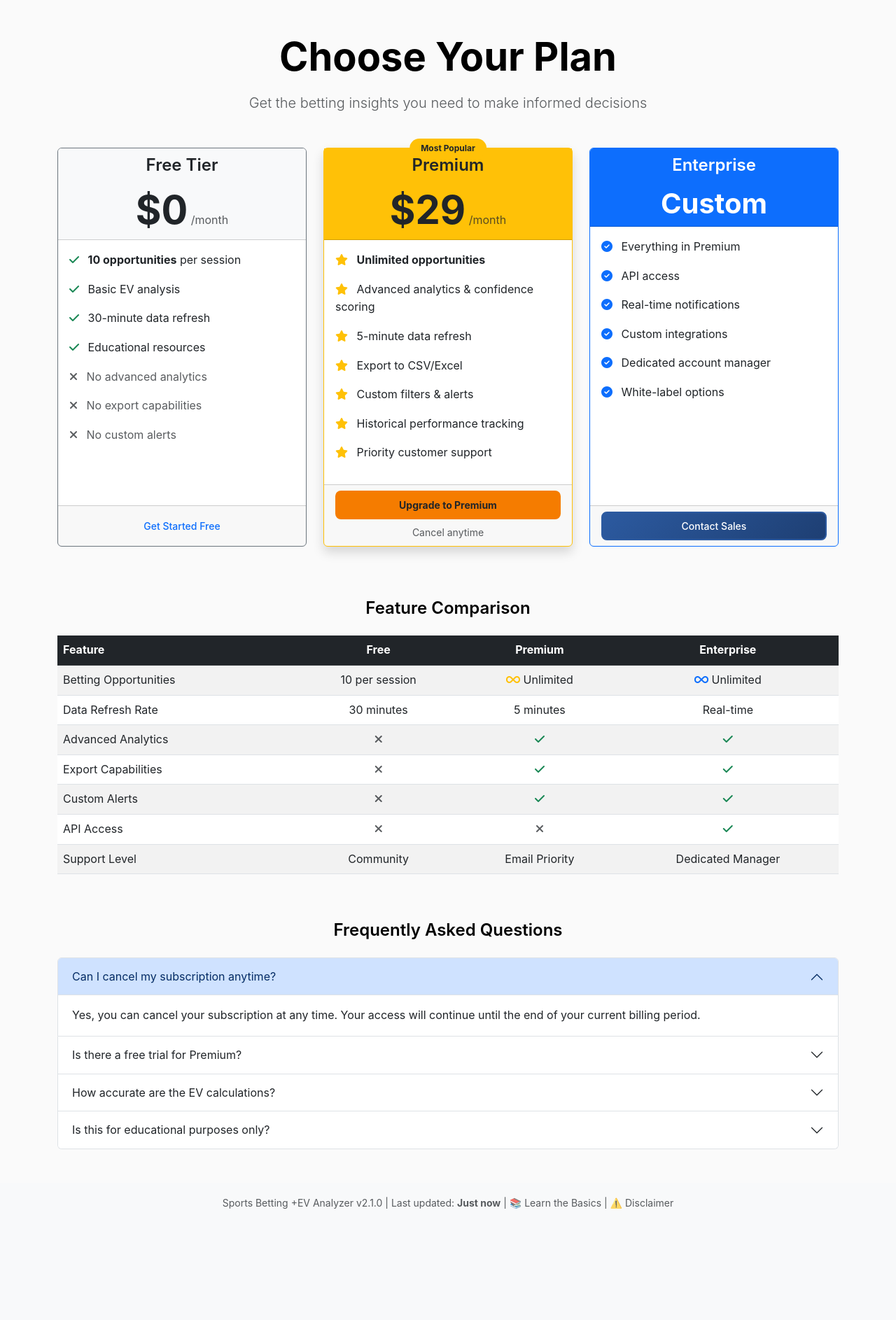
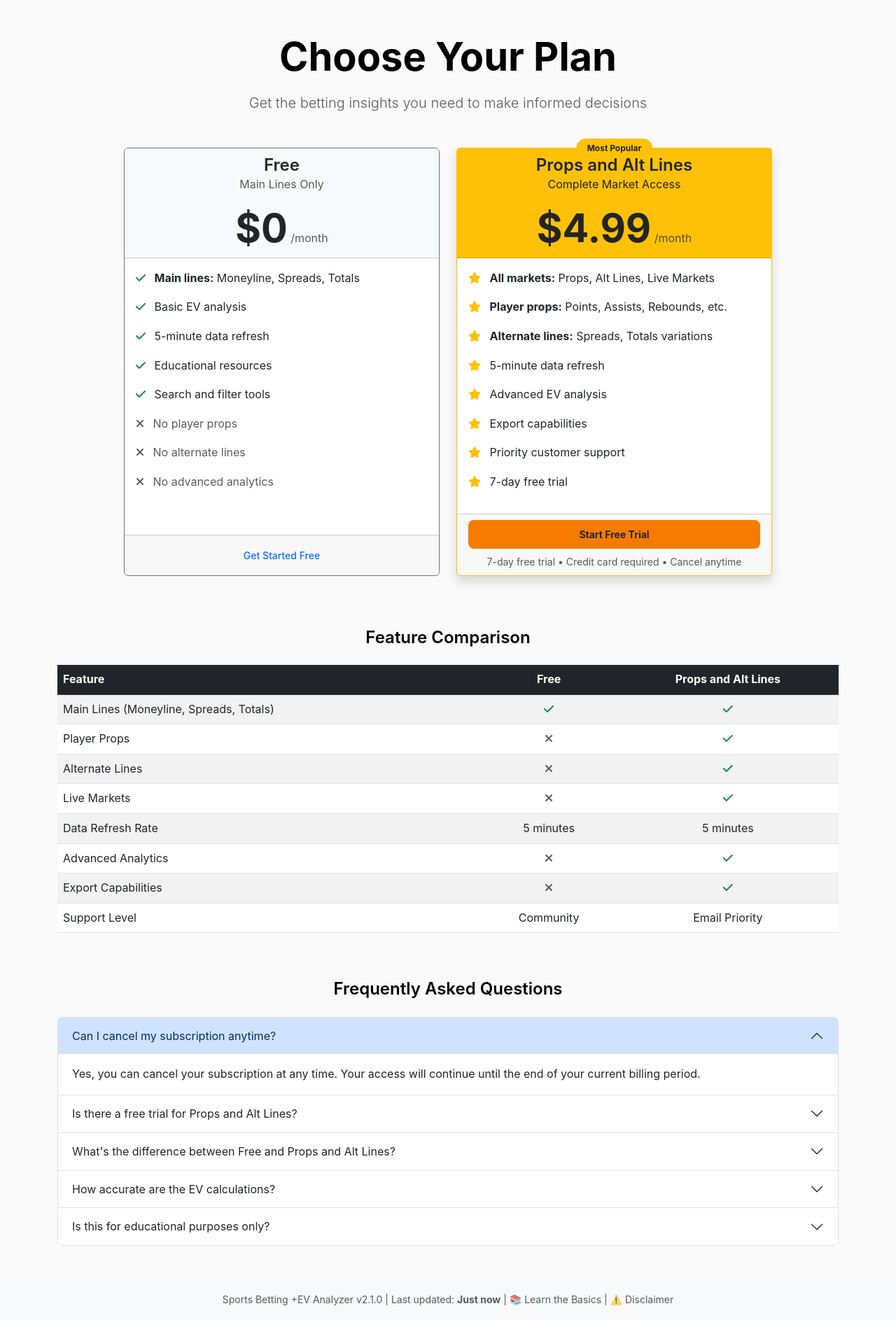
Before and after one commit to dock108/fair-edge, a Python web app: template templates/pricing.html in a window 1280 px wide. Shown: the part 58-1944 px from the top of the page at 70% size. Before the commit the page ends 1785 px from the top, so only its background shows below. Run offline with Jinja, Linux system fonts and the light colour scheme; the template is opened without the code that fills it, so the values that code supplies are empty; some libraries are stand-ins or nearby versions.

Commit message:
Enhance Celery worker startup and update pricing template
Added explicit task imports in the Celery worker to ensure proper registration and included logging of registered tasks for debugging. Updated the pricing template to reflect new tier names and features, including a revised free tier description and the introduction of a Props and Alt Lines tier with a 7-day free trial. Adjusted pricing details and feature comparisons to improve clarity and user engagement.

```diff
--- a/services/celery_app.py
+++ b/services/celery_app.py
@@ -48,10 +48,10 @@ celery_app.conf.update(
     worker_max_tasks_per_child=100,  # Restart worker to prevent memory leaks
     worker_disable_rate_limits=False,
 
-    # Beat Schedule Configuration
+    # Beat Schedule Configuration - Use exact task names from @shared_task decorators
     beat_schedule={
         'refresh-ev-data': {
-            'task': 'refresh_odds_data',
+            'task': 'refresh_odds_data',  # Matches @shared_task(name="refresh_odds_data")
             'schedule': crontab(minute=f"*/{REFRESH_INTERVAL_MINUTES}"),
             'options': {
                 'expires': 60 * REFRESH_INTERVAL_MINUTES,  # Expire if not picked up
@@ -67,7 +67,7 @@ celery_app.conf.update(
             }
         },
         'health-check': {
-            'task': 'health_check',
+            'task': 'health_check',  # Matches @shared_task(name="health_check")
             'schedule': crontab(minute='*/5'),
             'options': {
                 'expires': 300,
--- a/templates/pricing.html
+++ b/templates/pricing.html
@@ -3,8 +3,8 @@
 {% block title %}Pricing - Sports Betting +EV Analyzer{% endblock %}
 
 {% block head %}
-<meta name="description" content="Choose your plan for Sports Betting +EV Analyzer. Free tier with 10 opportunities or Premium with unlimited access and advanced analytics.">
-<meta name="keywords" content="sports betting, pricing, premium, subscription, EV calculator">
+<meta name="description" content="Choose your plan for Sports Betting +EV Analyzer. Free access to main lines or upgrade to Props and Alt Lines for comprehensive market coverage.">
+<meta name="keywords" content="sports betting, pricing, premium, subscription, EV calculator, props, alt lines">
 {% endblock %}
 
 {% block content %}
@@ -18,10 +18,11 @@
     <!-- Pricing Cards -->
     <div class="row justify-content-center">
         <!-- Free Tier -->
-        <div class="col-lg-4 col-md-6 mb-4">
+        <div class="col-lg-5 col-md-6 mb-4">
             <div class="card h-100 border-secondary">
                 <div class="card-header bg-light text-center">
-                    <h3 class="card-title mb-0">Free Tier</h3>
+                    <h3 class="card-title mb-0">Free</h3>
+                    <p class="text-muted mb-0">Main Lines Only</p>
                     <div class="mt-3">
                         <span class="display-4 fw-bold">$0</span>
                         <span class="text-muted">/month</span>
@@ -31,7 +32,7 @@
                     <ul class="list-unstyled">
                         <li class="mb-3">
                             <i class="fas fa-check text-success me-2"></i>
-                            <strong>10 opportunities</strong> per session
+                            <strong>Main lines:</strong> Moneyline, Spreads, Totals
                         </li>
                         <li class="mb-3">
                             <i class="fas fa-check text-success me-2"></i>
@@ -39,23 +40,27 @@
                         </li>
                         <li class="mb-3">
                             <i class="fas fa-check text-success me-2"></i>
-                            30-minute data refresh
+                            5-minute data refresh
                         </li>
                         <li class="mb-3">
                             <i class="fas fa-check text-success me-2"></i>
                             Educational resources
                         </li>
                         <li class="mb-3">
-                            <i class="fas fa-times text-muted me-2"></i>
-                            <span class="text-muted">No advanced analytics</span>
+                            <i class="fas fa-check text-success me-2"></i>
+                            Search and filter tools
                         </li>
                         <li class="mb-3">
                             <i class="fas fa-times text-muted me-2"></i>
-                            <span class="text-muted">No export capabilities</span>
+                            <span class="text-muted">No player props</span>
                         </li>
                         <li class="mb-3">
                             <i class="fas fa-times text-muted me-2"></i>
-                            <span class="text-muted">No custom alerts</span>
+                            <span class="text-muted">No alternate lines</span>
+                        </li>
+                        <li class="mb-3">
+                            <i class="fas fa-times text-muted me-2"></i>
+                            <span class="text-muted">No advanced analytics</span>
                         </li>
                     </ul>
                 </div>
@@ -67,16 +72,17 @@
             </div>
         </div>
 
-        <!-- Premium Tier -->
-        <div class="col-lg-4 col-md-6 mb-4">
+        <!-- Props and Alt Lines Tier -->
+        <div class="col-lg-5 col-md-6 mb-4">
             <div class="card h-100 border-warning shadow position-relative">
                 <div class="badge bg-warning text-dark position-absolute top-0 start-50 translate-middle px-3 py-2 rounded-pill">
                     Most Popular
                 </div>
                 <div class="card-header bg-warning text-dark text-center">
-                    <h3 class="card-title mb-0">Premium</h3>
+                    <h3 class="card-title mb-0">Props and Alt Lines</h3>
+                    <p class="text-dark mb-0">Complete Market Access</p>
                     <div class="mt-3">
-                        <span class="display-4 fw-bold">$29</span>
+                        <span class="display-4 fw-bold">$4.99</span>
                         <span class="text-muted">/month</span>
                     </div>
                 </div>
@@ -84,11 +90,15 @@
                     <ul class="list-unstyled">
                         <li class="mb-3">
                             <i class="fas fa-star text-warning me-2"></i>
-                            <strong>Unlimited opportunities</strong>
+                            <strong>All markets:</strong> Props, Alt Lines, Live Markets
                         </li>
                         <li class="mb-3">
                             <i class="fas fa-star text-warning me-2"></i>
-                            Advanced analytics & confidence scoring
+                            <strong>Player props:</strong> Points, Assists, Rebounds, etc.
+                        </li>
+                        <li class="mb-3">
+                            <i class="fas fa-star text-warning me-2"></i>
+                            <strong>Alternate lines:</strong> Spreads, Totals variations
                         </li>
                         <li class="mb-3">
                             <i class="fas fa-star text-warning me-2"></i>
@@ -96,73 +106,28 @@
                         </li>
                         <li class="mb-3">
                             <i class="fas fa-star text-warning me-2"></i>
-                            Export to CSV/Excel
+                            Advanced EV analysis
                         </li>
                         <li class="mb-3">
                             <i class="fas fa-star text-warning me-2"></i>
-                            Custom filters & alerts
-                        </li>
-                        <li class="mb-3">
-                            <i class="fas fa-star text-warning me-2"></i>
-                            Historical performance tracking
+                            Export capabilities
                         </li>
                         <li class="mb-3">
                             <i class="fas fa-star text-warning me-2"></i>
                             Priority customer support
                         </li>
+                        <li class="mb-3">
+                            <i class="fas fa-star text-warning me-2"></i>
+                            7-day free trial
+                        </li>
                     </ul>
                 </div>
                 <div class="card-footer text-center">
                     <button id="buy-premium" class="btn btn-warning btn-lg w-100 text-dark fw-bold" onclick="upgradeToPremium()">
-                        <span class="button-text">Upgrade to Premium</span>
+                        <span class="button-text">Start Free Trial</span>
                         <span class="spinner-border spinner-border-sm d-none" role="status" aria-hidden="true"></span>
                     </button>
-                    <small class="text-muted d-block mt-2">Cancel anytime</small>
-                </div>
-            </div>
-        </div>
-
-        <!-- Enterprise Tier (Future) -->
-        <div class="col-lg-4 col-md-6 mb-4">
-            <div class="card h-100 border-primary">
-                <div class="card-header bg-primary text-white text-center">
-                    <h3 class="card-title mb-0">Enterprise</h3>
-                    <div class="mt-3">
-                        <span class="display-6 fw-bold">Custom</span>
-                    </div>
-                </div>
-                <div class="card-body">
-                    <ul class="list-unstyled">
-                        <li class="mb-3">
-                            <i class="fas fa-check-circle text-primary me-2"></i>
-                            Everything in Premium
-                        </li>
-                        <li class="mb-3">
-                            <i class="fas fa-check-circle text-primary me-2"></i>
-                            API access
-                        </li>
-                        <li class="mb-3">
-                            <i class="fas fa-check-circle text-primary me-2"></i>
-                            Real-time notifications
-                        </li>
-                        <li class="mb-3">
-                            <i class="fas fa-check-circle text-primary me-2"></i>
-                            Custom integrations
-                        </li>
-                        <li class="mb-3">
-                            <i class="fas fa-check-circle text-primary me-2"></i>
-                            Dedicated account manager
-                        </li>
-                        <li class="mb-3">
-                            <i class="fas fa-check-circle text-primary me-2"></i>
-                            White-label options
-                        </li>
-                    </ul>
-                </div>
-                <div class="card-footer text-center">
-                    <a href="mailto:sales@betintel.com" class="btn btn-primary btn-lg w-100">
-                        Contact Sales
-                    </a>
+                    <small class="text-muted d-block mt-2">7-day free trial • Credit card required • Cancel anytime</small>
                 </div>
             </div>
         </div>
@@ -178,44 +143,42 @@
                         <tr>
                             <th>Feature</th>
                             <th class="text-center">Free</th>
-                            <th class="text-center">Premium</th>
-                            <th class="text-center">Enterprise</th>
+                            <th class="text-center">Props and Alt Lines</th>
                         </tr>
                     </thead>
                     <tbody>
                         <tr>
-                            <td>Betting Opportunities</td>
-                            <td class="text-center">10 per session</td>
-                            <td class="text-center"><i class="fas fa-infinity text-warning"></i> Unlimited</td>
-                            <td class="text-center"><i class="fas fa-infinity text-primary"></i> Unlimited</td>
+                            <td>Main Lines (Moneyline, Spreads, Totals)</td>
+                            <td class="text-center"><i class="fas fa-check text-success"></i></td>
+                            <td class="text-center"><i class="fas fa-check text-success"></i></td>
+                        </tr>
+                        <tr>
+                            <td>Player Props</td>
+                            <td class="text-center"><i class="fas fa-times text-muted"></i></td>
+                            <td class="text-center"><i class="fas fa-check text-success"></i></td>
+                        </tr>
+                        <tr>
+                            <td>Alternate Lines</td>
+                            <td class="text-center"><i class="fas fa-times text-muted"></i></td>
+                            <td class="text-center"><i class="fas fa-check text-success"></i></td>
+                        </tr>
+                        <tr>
+                            <td>Live Markets</td>
+                            <td class="text-center"><i class="fas fa-times text-muted"></i></td>
+                            <td class="text-center"><i class="fas fa-check text-success"></i></td>
                         </tr>
                         <tr>
                             <td>Data Refresh Rate</td>
-                            <td class="text-center">30 minutes</td>
                             <td class="text-center">5 minutes</td>
-                            <td class="text-center">Real-time</td>
+                            <td class="text-center">5 minutes</td>
                         </tr>
                         <tr>
                             <td>Advanced Analytics</td>
                             <td class="text-center"><i class="fas fa-times text-muted"></i></td>
                             <td class="text-center"><i class="fas fa-check text-success"></i></td>
-                            <td class="text-center"><i class="fas fa-check text-success"></i></td>
                         </tr>
                         <tr>
                             <td>Export Capabilities</td>
-                            <td class="text-center"><i class="fas fa-times text-muted"></i></td>
-                            <td class="text-center"><i class="fas fa-check text-success"></i></td>
-                            <td class="text-center"><i class="fas fa-check text-success"></i></td>
-                        </tr>
-                        <tr>
-                            <td>Custom Alerts</td>
-                            <td class="text-center"><i class="fas fa-times text-muted"></i></td>
-                            <td class="text-center"><i class="fas fa-check text-success"></i></td>
-                            <td class="text-center"><i class="fas fa-check text-success"></i></td>
-                        </tr>
-                        <tr>
-                            <td>API Access</td>
-                            <td class="text-center"><i class="fas fa-times text-muted"></i></td>
                             <td class="text-center"><i class="fas fa-times text-muted"></i></td>
                             <td class="text-center"><i class="fas fa-check text-success"></i></td>
                         </tr>
@@ -223,7 +186,6 @@
                             <td>Support Level</td>
                             <td class="text-center">Community</td>
                             <td class="text-center">Email Priority</td>
-                            <td class="text-center">Dedicated Manager</td>
                         </tr>
                     </tbody>
                 </table>
@@ -251,34 +213,46 @@
                 <div class="accordion-item">
                     <h2 class="accordion-header" id="headingTwo">
                         <button class="accordion-button collapsed" type="button" data-bs-toggle="collapse" data-bs-target="#collapseTwo">
-                            Is there a free trial for Premium?
+                            Is there a free trial for Props and Alt Lines?
                         </button>
                     </h2>
                     <div id="collapseTwo" class="accordion-collapse collapse" data-bs-parent="#pricingFAQ">
                         <div class="accordion-body">
-                            We offer a 7-day free trial for Premium features. No credit card required to start your trial.
+                            Yes! We offer a 7-day free trial for Props and Alt Lines. A credit card is required to start your trial, but you won't be charged until after the trial period ends.
                         </div>
                     </div>
                 </div>
                 <div class="accordion-item">
                     <h2 class="accordion-header" id="headingThree">
                         <button class="accordion-button collapsed" type="button" data-bs-toggle="collapse" data-bs-target="#collapseThree">
+                            What's the difference between Free and Props and Alt Lines?
+                        </button>
+                    </h2>
+                    <div id="collapseThree" class="accordion-collapse collapse" data-bs-parent="#pricingFAQ">
+                        <div class="accordion-body">
+                            Free users get access to main betting lines (moneyline, spreads, totals). Props and Alt Lines subscribers get access to all markets including player props, alternate lines, and live markets, plus advanced analytics and export features.
+                        </div>
+                    </div>
+                </div>
+                <div class="accordion-item">
+                    <h2 class="accordion-header" id="headingFour">
+                        <button class="accordion-button collapsed" type="button" data-bs-toggle="collapse" data-bs-target="#collapseFour">
                             How accurate are the EV calculations?
                         </button>
                     </h2>
-                    <div id="collapseThree" class="accordion-collapse collapse" data-bs-parent="#pricingFAQ">
+                    <div id="collapseFour" class="accordion-collapse collapse" data-bs-parent="#pricingFAQ">
                         <div class="accordion-body">
                             Our models are based on comprehensive market analysis and statistical modeling. While we strive for accuracy, all betting involves risk and no system guarantees profits.
                         </div>
                     </div>
                 </div>
                 <div class="accordion-item">
-                    <h2 class="accordion-header" id="headingFour">
-                        <button class="accordion-button collapsed" type="button" data-bs-toggle="collapse" data-bs-target="#collapseFour">
+                    <h2 class="accordion-header" id="headingFive">
+                        <button class="accordion-button collapsed" type="button" data-bs-toggle="collapse" data-bs-target="#collapseFive">
                             Is this for educational purposes only?
                         </button>
                     </h2>
-                    <div id="collapseFour" class="accordion-collapse collapse" data-bs-parent="#pricingFAQ">
+                    <div id="collapseFive" class="accordion-collapse collapse" data-bs-parent="#pricingFAQ">
                         <div class="accordion-body">
                             Yes, our platform is designed for educational and research purposes to help users understand betting markets and EV analysis. Always gamble responsibly.
                         </div>
@@ -312,7 +286,7 @@ async function upgradeToPremium() {
 
         // Check if user is already a subscriber
         if (user.role === 'subscriber' && user.subscription_status === 'active') {
-            alert('You are already a Premium subscriber!');
+            alert('You are already a Props and Alt Lines subscriber!');
             return;
         }
 
@@ -338,7 +312,7 @@ async function upgradeToPremium() {
     } finally {
         // Reset button state
         button.disabled = false;
-        buttonText.textContent = 'Upgrade to Premium';
+        buttonText.textContent = 'Start Free Trial';
         spinner.classList.add('d-none');
     }
 }
```
Also changed, not shown: worker.py (+7 -0 lines).
